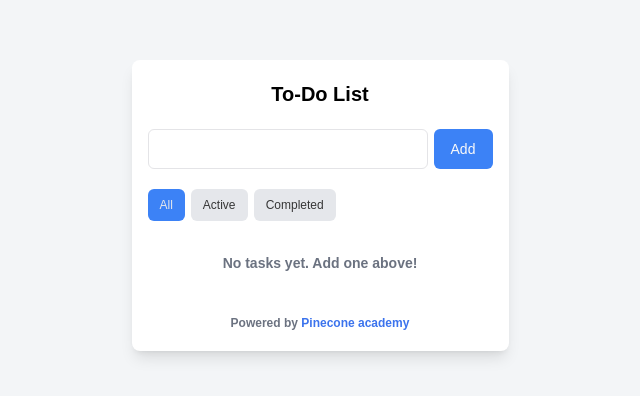
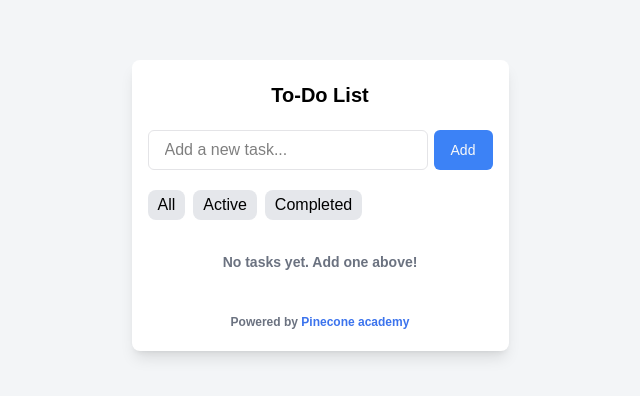
Before and after one commit to Z1CoL/TO-DO, a Next.js app in the folder to-do/: page / in a window 1280 px wide. Shown: the top 396 px of the page, without its empty margins (320-960 px from the left). Built offline with nearby package versions, Linux system fonts and the light colour scheme.

Commit message:
button uudiga yanzlav

```diff
--- a/to-do/src/app/page.jsx
+++ b/to-do/src/app/page.jsx
@@ -1,6 +1,10 @@
 import Image from "next/image";
+import { Button } from "@/components/props";
 
 export default function Home() {
+
+
+
   return (
     <div>
       <section className="flex justify-center w-screen h-screen bg-[#f3f5f7]">
@@ -11,31 +15,24 @@ export default function Home() {
 
           <div className="flex md:gap-[6px]">
             <input
+              placeholder="Add a new task..."
               type="text"
-              className="border-[1px] rounded-[6px] border-solid border-[#e4e4e7] outline-none bg-[#ffff] px-[16px] w-[280px] h-[40px]"
+              id="inputValue"
+              className="border-[1px] rounded-[6px] text-black border-solid border-[#e4e4e7] outline-none bg-[#ffff] px-[16px] w-[280px] h-[40px]"
             ></input>
+
             <button className="bg-[#3c82f6] text-[#f9f9f9] text-sm rounded-[6px] cursor-pointer color-[#f9f9f9] w-[59px] h-[40px] border-none text-[14px]">
               Add
             </button>
           </div>
 
           <div className=" w-[345px] h-[32px] my-[20px] flex md:gap-[6px]">
-            <button className="border-none cursor-pointer text-[12px] font-medium px-[12px] text-[#e5e7eb] rounded-[6px] w-[37.34px] h-[32px] bg-[#3c82f6]">
-              All
-            </button>
-            <button className="border-none cursor-pointer text-[12px] font-medium px-[12px] text-[#363636] rounded-[6px] w-[56.68px] h-[32px] bg-[#e5e7eb]">
-              Active
-            </button>
-            <button className="border-none cursor-pointer text-[12px] font-medium px-[12px] text-[#363636] rounded-[6px] w-[82.34px] h-[32px] bg-[#e5e7eb]">
-              Completed
-            </button>
+            <Button></Button>
           </div>
 
           <p className="text-[14px] text-[#6b7280] items-center pt-[12px] pb-[40px] font-[550]">
             No tasks yet. Add one above!
           </p>
-
-
 
           <p className="text-[12px] text-[#6b7280] font-[550]">
             Powered by{" "}
--- a/to-do/src/app/test/page.jsx
+++ b/to-do/src/app/test/page.jsx
@@ -29,4 +29,25 @@ export default function Home() {
       </button>
     </div>
   );
+
 }
+
+export default function App(props) {
+  const [color, setColor] = useState("gray");
+
+  return (
+    <button
+      onClick={() => setColor("#3c82f6")}
+      style={{
+        backgroundColor: color,
+        color: "white",
+        padding: "10px 20px",
+        border: "none",
+        borderRadius: "8px",
+        cursor: "pointer",
+      }}
+    >
+      Click me
+    </button>
+  );
+}
--- /dev/null
+++ b/to-do/src/components/props.jsx
@@ -0,0 +1,39 @@
+"use client";
+
+import { useState } from "react";
+
+export function checkList(para) {
+  return (
+    <div>
+      <div className="flex gap-[10px] p-[16px] cursor-pointer rounded-[6px] items-center mb-[20px] justify-center bg-[#f9fafb] w-[345px] h-[62px]">
+        <input type="checkbox" />
+        <p></p>
+        <button className="px-[10px] py-[3px] mr-[8px] rounded-[8px] cursor-pointer text-[#ef4444] bg-[#fef2f2] text-[]">Delete</button>
+      </div>
+    </div>
+  );
+}
+
+export function Button() {
+  const [active, setActive] = useState(null);
+  const buttons = ["All", "Active", "Completed"];
+
+  return (
+    <div className="flex">
+      {buttons.map((text, index) => (
+        <button
+          key={index}
+          onClick={() => setActive(index)}
+          className="px-[10px] py-[3px] mr-[8px] rounded-[8px] cursor-pointer"
+          style={{
+            backgroundColor: active === index ? "#3c82f6" : "#e5e7eb",
+            color: active === index ? "white" : "black",
+            border: "none",
+          }}
+        >
+          {text}
+        </button>
+      ))}
+    </div>
+  );
+}
```
